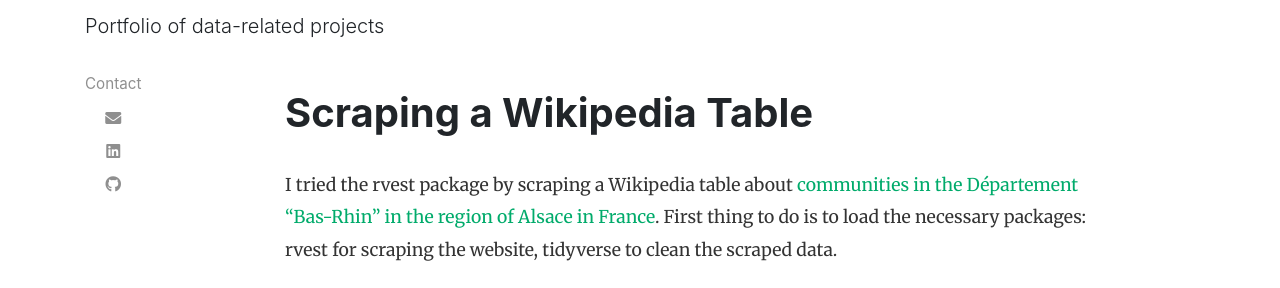
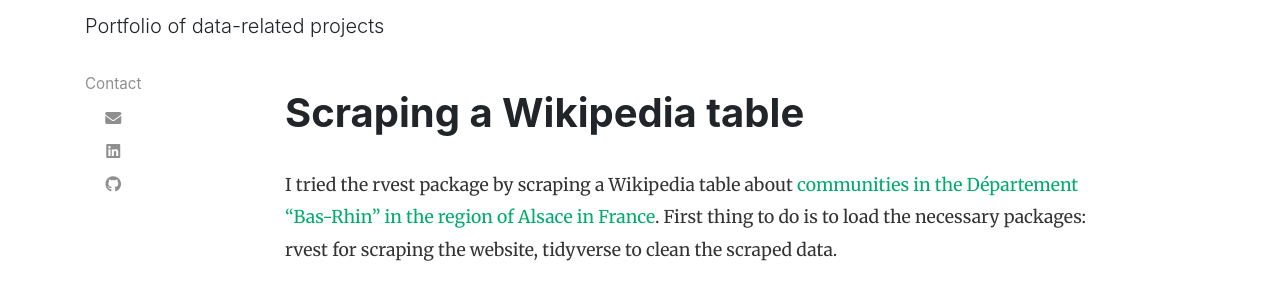
Before and after one commit to chodera/portfolio, a Jekyll site: the page built from _posts/2019-03-21-webscraping_wikipedia.md, in a window 1280 px wide and 900 px high. Shown: the part 142-430 px from the top of the window. Built offline with Jekyll 4.4.1, drawn with Linux system fonts in a browser that asks for light colours; nearby versions of some CDN libraries.

Commit message:
Correct spelling

```diff
--- a/_posts/2019-03-21-webscraping_wikipedia.md
+++ b/_posts/2019-03-21-webscraping_wikipedia.md
@@ -1,6 +1,6 @@
 ---
 layout: post
-title: "Scraping a Wikipedia Table"
+title: "Scraping a Wikipedia table"
 output:
   html_document:
     df_print: paged
```
Also changed, not shown: 1 other file.
